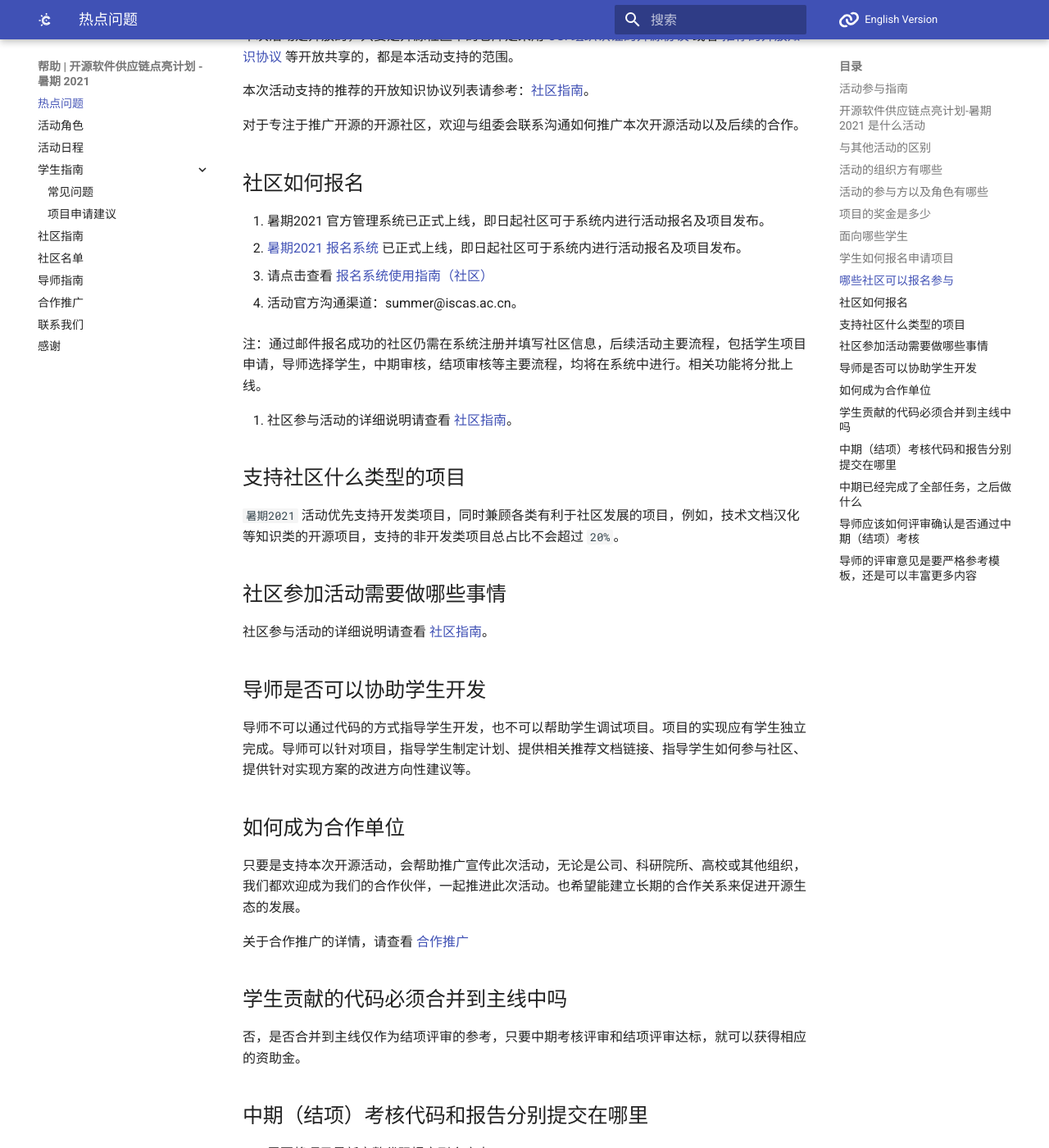
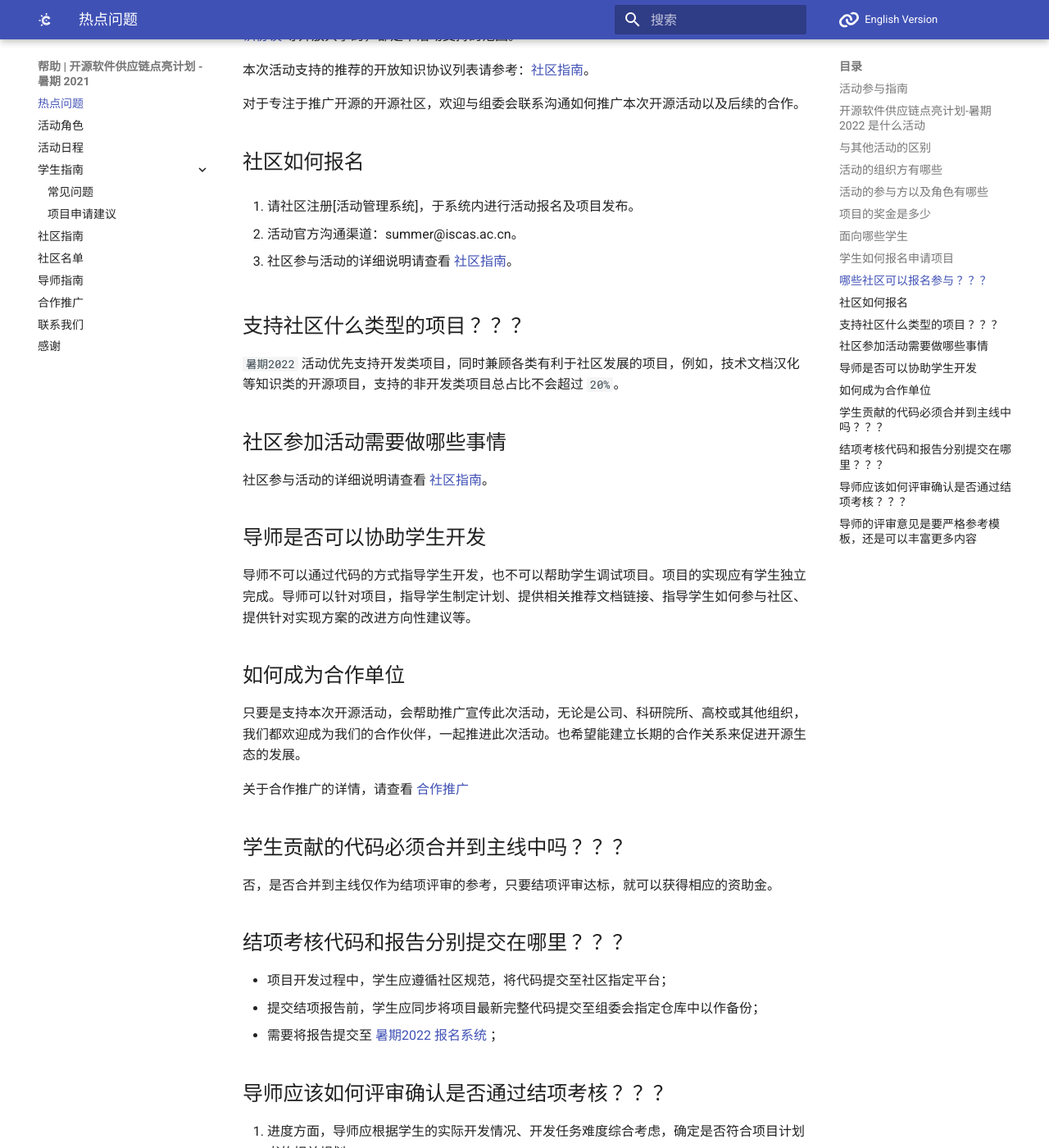
Before and after one commit to summer-ospp/help, an MkDocs documentation site: the page built from docs/index.md, in a window 1280 px wide and 1400 px high, scrolled down 2260 px. Shown: the whole window at 82% size. Built offline with MkDocs 1.6.1 and Material for MkDocs 9.7.7, drawn with Linux system fonts in a browser that asks for light colours; comment, search, counter and statistics services are not loaded; some of the changed text lies outside the part shown.

Commit message:
Update index.md

```diff
--- a/docs/index.md
+++ b/docs/index.md
@@ -13,13 +13,13 @@
 - [合作推广](cooperation.md)
 - [联系我们](contactus.md)
 
-## 开源软件供应链点亮计划-暑期2021 是什么活动
+## 开源软件供应链点亮计划-暑期2022 是什么活动
 
-`开源软件供应链点亮计划 - 暑期 2021`（以下简称 `暑期 2021`）是由 `中国科学院软件研究所` 与 `openEuler 社区` 共同举办的一项面向高校学生的暑期活动，旨在鼓励在校学生积极参与开源软件的开发维护，促进优秀开源软件社区的蓬勃发展。我们将联合各大开源社区，针对重要开源软件的开发与维护提供项目，并向全球高校学生开放报名。
+`开源软件供应链点亮计划 - 暑期 2022`（以下简称 `暑期 2022`）是由 `中国科学院软件研究所` 与 `openEuler 社区` 共同举办的一项面向高校学生的暑期活动，旨在鼓励在校学生积极参与开源软件的开发维护，促进优秀开源软件社区的蓬勃发展。我们将联合各大开源社区，针对重要开源软件的开发与维护提供项目，并向全球高校学生开放报名。
 
 学生可自主选择感兴趣的项目进行申请，并在中选后获得该软件资深维护者（社区导师）亲自指导的机会。根据项目的难易程度和完成情况，参与者还将获取 `开源软件供应链点亮计划-暑期2021` 活动奖杯和奖金。
 
-暑期 2020 活动信息请查阅去年官网：<https://isrc.iscas.ac.cn/summer2020/#/started>
+暑期 2021 活动信息请查阅去年官网：https://summer.iscas.ac.cn/#/homepage?lang=chi
 
 ## 与其他活动的区别
 
@@ -29,7 +29,7 @@
 
 1. 支持项目的难度范围更广
 
-   - 项目资助金额根据项目难度分为 `12000 元`、`9000 元`和 `6000 元`（注：奖金数额为税前人民币金额），支持更多不同难度的项目是为了满足社区发展的不同需求，同时也有利于更多学生的参与。
+   - 项目资助金额根据项目难度分为 `12000 元`、`8000 元`（注：奖金数额为税前人民币金额），支持更多不同难度的项目是为了满足社区发展的不同需求，同时也有利于更多学生的参与。
 
 2. 支持更多类型的开源项目
 
@@ -53,7 +53,7 @@
 
 ## 项目的奖金是多少
 
-- 每个项目难度分为高、中、低三档，对应税前奖金分别为高（12000 元）、中（9000 元）、低（6000 元）。（注：奖金数额为税前人民币金额）。
+- 每个项目难度分为？？？，对应税前奖金分别为？？？（12000 元）和？？？（8000 元）。（注：奖金数额为税前人民币金额）。
 - 难度分级由社区根据项目任务决定。
 
 ## 面向哪些学生
@@ -64,7 +64,7 @@
 
 学生参与活动的详细说明请查看 [学生指南](student.md)。*注：默认时区为北京时间（GMT+8）*
 
-## 哪些社区可以报名参与
+## 哪些社区可以报名参与 ？？？
 
 本次活动是开放的，只要是开源社区中的仓库是采用 [OSI 组织认证的开源协议](https://opensource.org/licenses) 或者 [推荐的开放知识协议](community.md#推荐的开放知识协议) 等开放共享的，都是本活动支持的范围。
 
@@ -74,20 +74,15 @@
 
 ## 社区如何报名
 
-1. 暑期2021 官方管理系统已正式上线，即日起社区可于系统内进行活动报名及项目发布。
-- [暑期2021 报名系统](https://portal.summer-ospp.ac.cn/summer/login) 已正式上线，即日起社区可于系统内进行活动报名及项目发布。
-
-  - 请点击查看 [报名系统使用指南（社区）](./assets/组织使用指南-开源软件供应链点亮计划管理系统.pdf)
+1. 请社区注册[活动管理系统]，于系统内进行活动报名及项目发布。
 
   - 活动官方沟通渠道：summer@iscas.ac.cn。
 
-  注：通过邮件报名成功的社区仍需在系统注册并填写社区信息，后续活动主要流程，包括学生项目申请，导师选择学生，中期审核，结项审核等主要流程，均将在系统中进行。相关功能将分批上线。
-
 2. 社区参与活动的详细说明请查看 [社区指南](community.md)。
 
-## 支持社区什么类型的项目
+## 支持社区什么类型的项目 ？？？
 
-`暑期2021` 活动优先支持开发类项目，同时兼顾各类有利于社区发展的项目，例如，技术文档汉化等知识类的开源项目，支持的非开发类项目总占比不会超过 `20%`。
+`暑期2022` 活动优先支持开发类项目，同时兼顾各类有利于社区发展的项目，例如，技术文档汉化等知识类的开源项目，支持的非开发类项目总占比不会超过 `20%`。
 
 ## 社区参加活动需要做哪些事情
 
@@ -103,23 +98,20 @@
 
 关于合作推广的详情，请查看 [合作推广](cooperation.md)
 
-## 学生贡献的代码必须合并到主线中吗
+## 学生贡献的代码必须合并到主线中吗 ？？？
 
-否，是否合并到主线仅作为结项评审的参考，只要中期考核评审和结项评审达标，就可以获得相应的资助金。
+否，是否合并到主线仅作为结项评审的参考，只要结项评审达标，就可以获得相应的资助金。
 
-## 中期（结项）考核代码和报告分别提交在哪里
+## 结项考核代码和报告分别提交在哪里 ？？？
 
-- 需要将项目最新完整代码提交到仓库中；
-- 需要将报告提交至 [暑期2021 报名系统](https://portal.summer-ospp.ac.cn/summer/login) ；
+- 项目开发过程中，学生应遵循社区规范，将代码提交至社区指定平台；
+- 提交结项报告前，学生应同步将项目最新完整代码提交至组委会指定仓库中以作备份；
+- 需要将报告提交至 [暑期2022 报名系统](https://portal.summer-ospp.ac.cn/summer/login) ；
 
-## 中期已经完成了全部任务，之后做什么
-
-是否继续为社区做贡献由自己决定，组委会没有其他要求。如果社区确认你完成了所有任务需求，那很好。组委会还是会按原定时间节点来组织社区评估项目完成情况，及奖金发放。
-
-## 导师应该如何评审确认是否通过中期（结项）考核
+## 导师应该如何评审确认是否通过结项考核 ？？？
 
 1. 进度方面，导师应根据学生的实际开发情况、开发任务难度综合考虑，确定是否符合项目计划书的相关规划；
-2. 成果方面，导师应确认学生提交的中期（结项）成果符合该项目的目标；
+2. 成果方面，导师应确认学生提交的结项成果符合该项目的目标；
 
 ## 导师的评审意见是要严格参考模板，还是可以丰富更多内容
 
```
Also changed, not shown: other parts of docs/index.md (+1 -1 lines).
